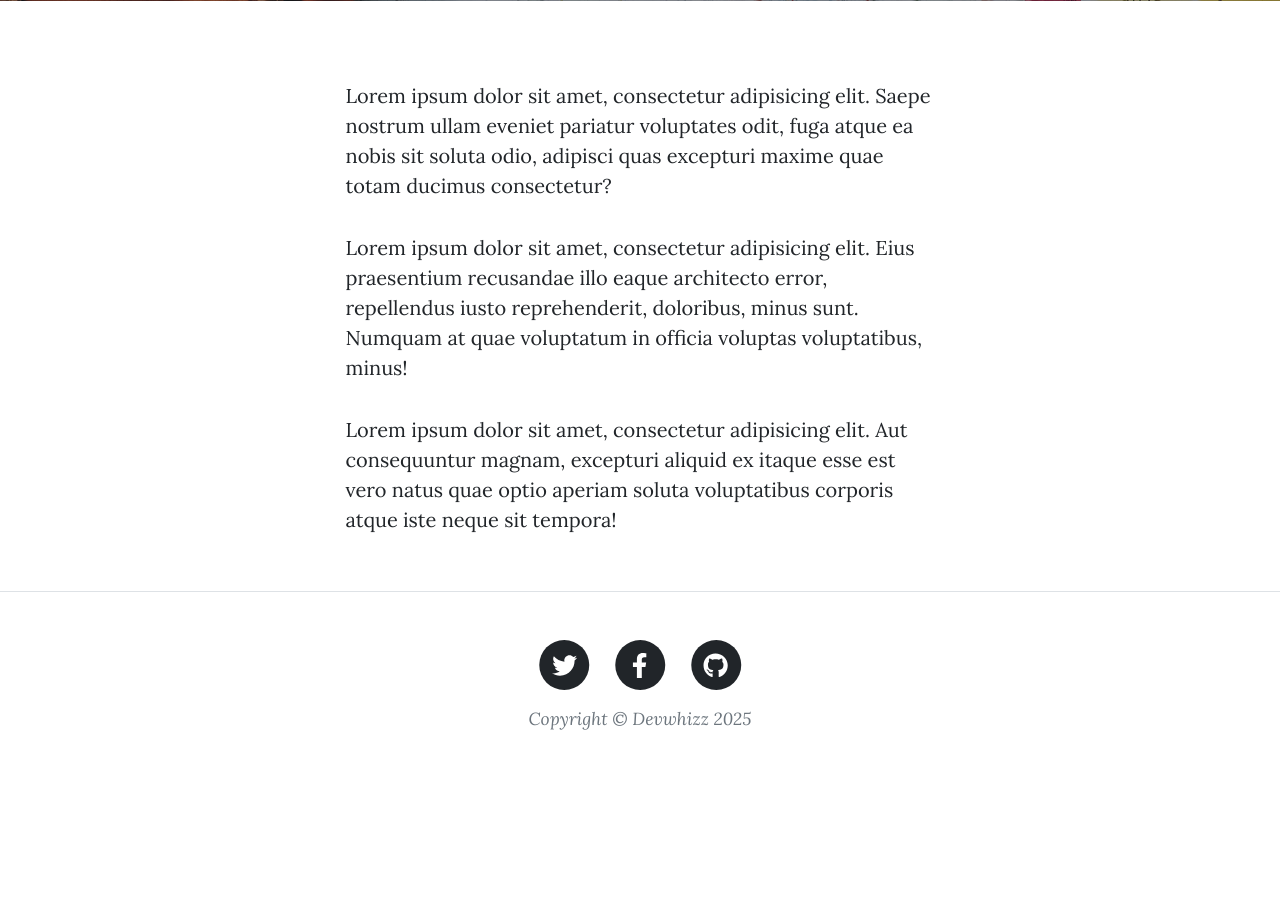
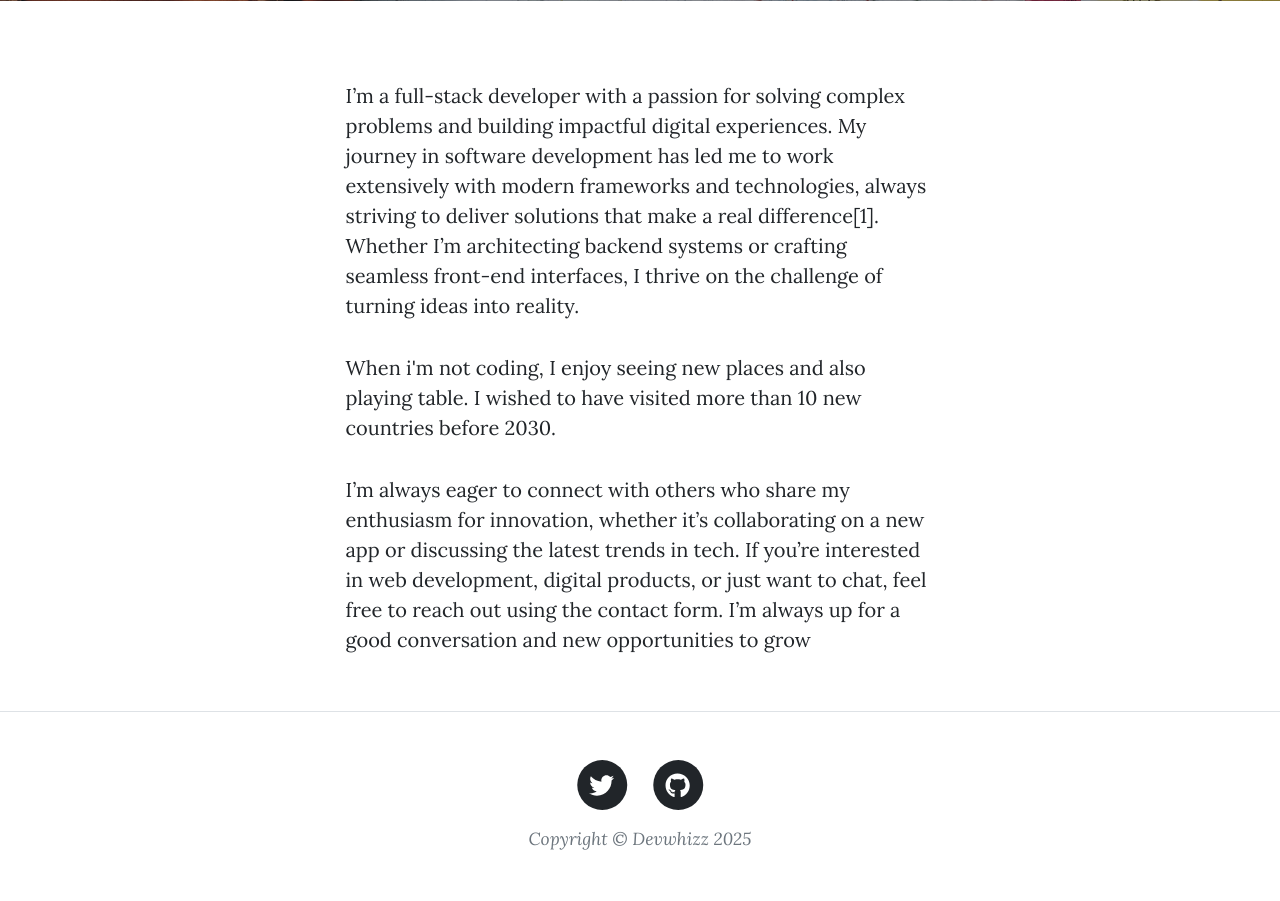
Before and after one commit to ola9292/flask-blog, a Flask app: page /about in a window 1280 px wide. Shown: the part 531-1432 px from the top of the page. Before the commit the page ends 1261 px from the top, so only its background shows below. Run offline with Flask 3, Linux system fonts and the light colour scheme; some libraries are stand-ins or nearby versions.

Commit message:
new changes

```diff
--- a/main.py
+++ b/main.py
@@ -9,11 +9,17 @@ from datetime import datetime
 from werkzeug.security import generate_password_hash, check_password_hash
 from flask_login import LoginManager, current_user, login_manager, login_required, logout_user, UserMixin,login_user
 from dotenv import load_dotenv
+import smtplib
+from email.mime.text import MIMEText
+from email.mime.multipart import MIMEMultipart
 import os
 load_dotenv()
 
 secret_key = os.environ["SECRET_KEY"]
 db_uri = os.environ["SQLALCHEMY_DATABASE_URI"]
+my_email = os.environ["MY_EMAIL"]
+password = os.environ["PASSWORD"]
+smtp_address = "smtp.gmail.com"
 
 class Base(DeclarativeBase):
   pass
@@ -136,21 +142,23 @@ def about():
 
 #create new post
 @app.route('/new-post', methods=['POST','GET'])
-@login_required
 def create_post():
     form = PostForm()
-    if form.validate_on_submit():
-        post = BlogPost(
-            title=form.title.data,
-            subtitle=form.subtitle.data,
-            poster_id=current_user.id,
-            img_url=form.img_url.data,
-            date=datetime.now().strftime("%B %d, %Y"),
-            body=form.body.data
-        )
-        db.session.add(post)
-        db.session.commit()
-        return redirect(url_for('home'))
+    if current_user.is_authenticated:
+        if form.validate_on_submit():
+            post = BlogPost(
+                title=form.title.data,
+                subtitle=form.subtitle.data,
+                poster_id=current_user.id,
+                img_url=form.img_url.data,
+                date=datetime.now().strftime("%B %d, %Y"),
+                body=form.body.data
+            )
+            db.session.add(post)
+            db.session.commit()
+            return redirect(url_for('home'))
+    else:
+        return redirect(url_for('login'))
     return render_template("make-post.html", form=form)
 
 #edit post
@@ -192,16 +200,6 @@ def delete_post(id):
     else:
         flash("You are not authorized, you cheeky monkey")
         return redirect(url_for('home'))
-#delete post
-# @app.route('/comment/<int:id>', methods=['GET','POST'])
-# def create_comment(id):
-#     post = db.get_or_404(BlogPost, id)
-#     if form.validate_on_submit():
-#         comment = Comments(
-#             content = form.content.data
-#         )
-#     return redirect(url_for('home'))
-
 
 
 #contact page
@@ -213,6 +211,27 @@ def contact():
         print(form.email.data)
         print(form.phone.data)
         print(form.message.data)
+        message = MIMEMultipart()
+        message['From'] = my_email
+        message['To'] = "olamide.kazeem@yahoo.com"
+        message['Subject'] = "Contact Form Submitted"
+
+        body = f"Name: {request.form['name']}\nEmail: {request.form['email']}c\nPhone: {request.form['phone']}\nMessage: {request.form['message']}"
+
+        message.attach(MIMEText(body, 'plain'))
+
+        # Send email
+        connection = smtplib.SMTP(smtp_address)
+        connection.starttls()
+        connection.login(user=my_email, password=password)
+        connection.sendmail(
+            from_addr=my_email,
+            to_addrs="olamide.kazeem@yahoo.com",
+            msg=message.as_string()
+        )
+        connection.close()
+        flash("message sent successfully, I will be in touch shortly.")
+        return redirect(url_for('contact'))
     return render_template("contact.html", form=form)
 
 
--- a/templates/about.html
+++ b/templates/about.html
@@ -17,9 +17,9 @@
             <div class="container px-4 px-lg-5">
                 <div class="row gx-4 gx-lg-5 justify-content-center">
                     <div class="col-md-10 col-lg-8 col-xl-7">
-                        <p>Lorem ipsum dolor sit amet, consectetur adipisicing elit. Saepe nostrum ullam eveniet pariatur voluptates odit, fuga atque ea nobis sit soluta odio, adipisci quas excepturi maxime quae totam ducimus consectetur?</p>
-                        <p>Lorem ipsum dolor sit amet, consectetur adipisicing elit. Eius praesentium recusandae illo eaque architecto error, repellendus iusto reprehenderit, doloribus, minus sunt. Numquam at quae voluptatum in officia voluptas voluptatibus, minus!</p>
-                        <p>Lorem ipsum dolor sit amet, consectetur adipisicing elit. Aut consequuntur magnam, excepturi aliquid ex itaque esse est vero natus quae optio aperiam soluta voluptatibus corporis atque iste neque sit tempora!</p>
+                       <p>I’m a full-stack developer with a passion for solving complex problems and building impactful digital experiences. My journey in software development has led me to work extensively with modern frameworks and technologies, always striving to deliver solutions that make a real difference[1]. Whether I’m architecting backend systems or crafting seamless front-end interfaces, I thrive on the challenge of turning ideas into reality. </p>
+                        <p>When i'm not coding, I enjoy seeing new places and also playing table. I wished to have visited more than 10 new countries before 2030.</p>
+                        <p>I’m always eager to connect with others who share my enthusiasm for innovation, whether it’s collaborating on a new app or discussing the latest trends in tech. If you’re interested in web development, digital products, or just want to chat, feel free to reach out using the contact form. I’m always up for a good conversation and new opportunities to grow</p>
                     </div>
                 </div>
             </div>
--- a/templates/contact.html
+++ b/templates/contact.html
@@ -19,6 +19,11 @@
                     <div class="col-md-10 col-lg-8 col-xl-7">
                         <p>Want to get in touch? Fill out the form below to send me a message and I will get back to you as soon as possible!</p>
                         <div class="my-5">
+                            {% for message in get_flashed_messages() %}
+                                <div class="alert alert-success" role="alert">
+                                    <p>{{ message }}</p>
+                                </div>
+                            {% endfor %}
                             {% for field in form.errors %}
                                 {% for error in form.errors[field] %}
                                     <div class="alert alert-danger" role="alert">
--- a/templates/footer.html
+++ b/templates/footer.html
@@ -5,23 +5,23 @@
             <div class="col-md-10 col-lg-8 col-xl-7">
                 <ul class="list-inline text-center">
                     <li class="list-inline-item">
-                        <a href="#!">
+                        <a href="https://x.com/oladev1">
                             <span class="fa-stack fa-lg">
                                 <i class="fas fa-circle fa-stack-2x"></i>
                                 <i class="fab fa-twitter fa-stack-1x fa-inverse"></i>
                             </span>
                         </a>
                     </li>
-                    <li class="list-inline-item">
+                    <!-- <li class="list-inline-item">
                         <a href="#!">
                             <span class="fa-stack fa-lg">
                                 <i class="fas fa-circle fa-stack-2x"></i>
                                 <i class="fab fa-facebook-f fa-stack-1x fa-inverse"></i>
                             </span>
                         </a>
-                    </li>
+                    </li> -->
                     <li class="list-inline-item">
-                        <a href="#!">
+                        <a href="https://github.com/ola9292">
                             <span class="fa-stack fa-lg">
                                 <i class="fas fa-circle fa-stack-2x"></i>
                                 <i class="fab fa-github fa-stack-1x fa-inverse"></i>
--- a/templates/index.html
+++ b/templates/index.html
@@ -8,7 +8,7 @@
                     <div class="col-md-10 col-lg-8 col-xl-7">
                         <div class="site-heading">
                             <h1>Ola's Blog</h1>
-                            <span class="subheading">A Blog Theme by Start Bootstrap</span>
+                            <span class="subheading">A Blog where you can share your knowledge</span>
                         </div>
                     </div>
                 </div>
```
Also changed, not shown: requirements.txt (line endings or trailing spaces), static/assets/img/login-bg.jpg (added), static/assets/img/register-bg.jpg (added), 2 other files.
